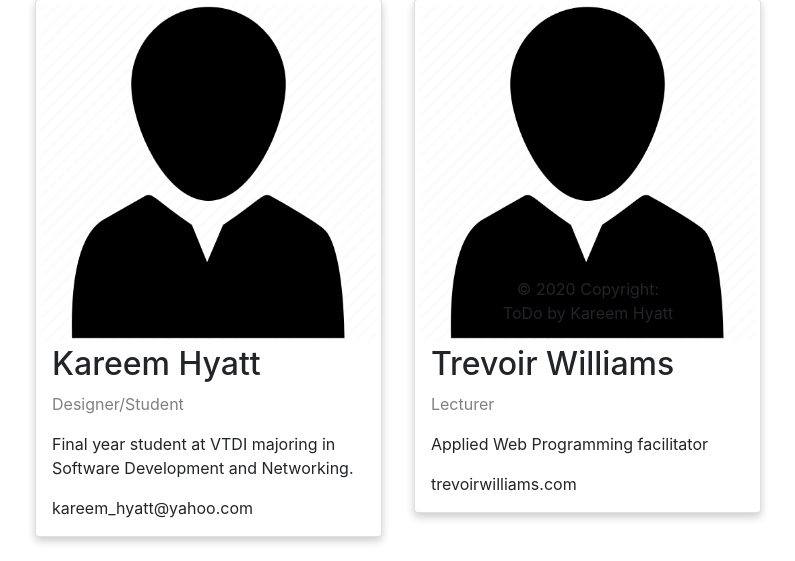
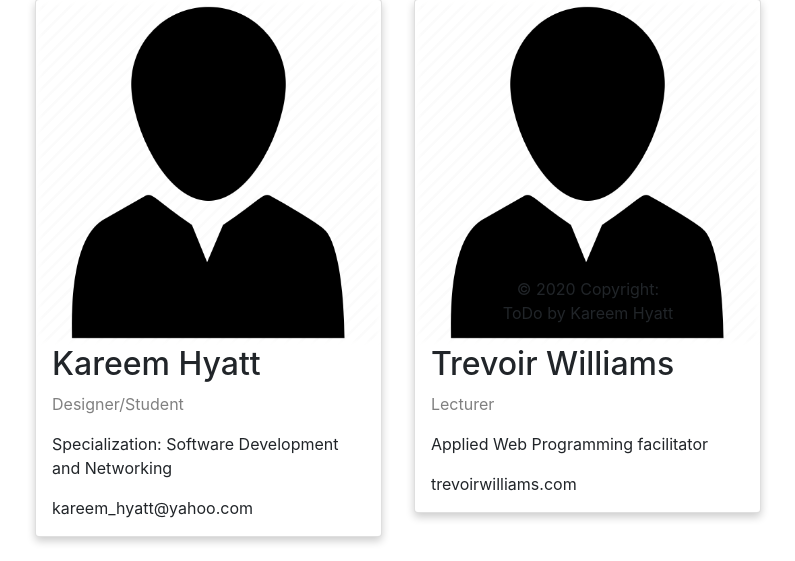
Before and after one commit to Kareem-Hyatt/todo, a PHP site: page /about.php in a window 1280 px wide. Shown: the part 443-1004 px from the top of the page, without its empty margins (52-847 px from the left). Run offline with PHP 8.4, Linux system fonts and the light colour scheme; some libraries are stand-ins or nearby versions.

Commit message:
Update about.php

```diff
--- a/about.php
+++ b/about.php
@@ -93,7 +93,7 @@ html {
       <div class="container">
         <h2>Kareem Hyatt</h2>
         <p class="title">Designer/Student</p>
-        <p>Final year student at VTDI majoring in Software Development and Networking.</p>
+        <p>Specialization: Software Development and Networking</p>
         <p>kareem_hyatt@yahoo.com</p>
       </div>
     </div>
```
